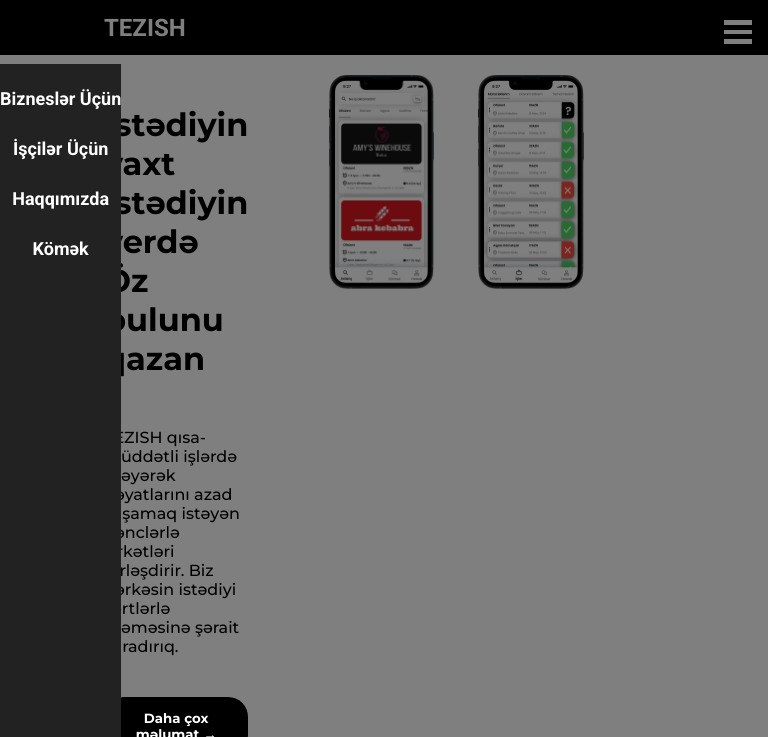
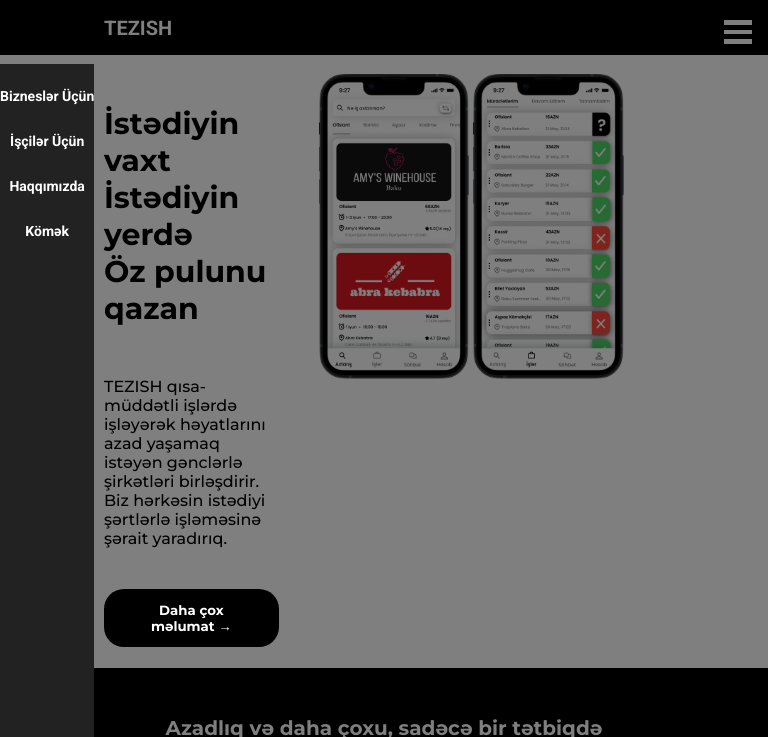
Before and after one commit to Amrakh9/TEZISH, a plain HTML site: page index.html in a window 768 px wide. Both pictures are taken after a click on the link 738 px from the left and 32 px from the top of the page. Shown: the top 737 px of the page. Drawn offline with Linux system fonts and the light colour scheme.

Commit message:
some media elements

```diff
--- a/style.css
+++ b/style.css
@@ -36,7 +36,7 @@
 }
 
 .menu {
-    width: 40%;
+    width: 50%;
 }
 
 ul {
@@ -121,7 +121,7 @@
 
 .more-info {
     padding-top: 25px;
-    padding-bottom: 150px;
+    padding-bottom: 2%;
 }
 
 .more-info-btn {
@@ -144,7 +144,7 @@
 }
 .right-side img{
     width: 35%;
-    padding: 20px;
+    padding: 2%;
 }
 
 
@@ -531,7 +531,7 @@
 .rules-and-privacy {
     display: flex;
     justify-content: space-between;
-    width: 20%;
+    width: 23%;
 }
 
 .phone-and-social,
@@ -546,13 +546,47 @@
 
 @media (min-width:992px) and (max-width:1330px) {
     .container {
-        max-width: 990px;
+        max-width: 980px;
+    }
+    .rules-and-privacy {
+        width: 30%;
     }
 }
 
 @media (min-width:768px) and (max-width:992px) {
     .container {
-        max-width: 760px;
+        max-width: 765px;
+    }
+    .logo{
+        font-size: 20px;
+    }
+    ul li a{
+        font-size: 14px;
+    }
+    .menu{
+        width: 55%;
+    }
+    .more-info-btn{
+        margin-bottom: 10%;
+    }
+    .memo{
+        font-size: 15px;
+    }
+    .download-header{
+        font-size: 20px;
+    }
+    .left-side{
+        width: 69%;
+    }
+    .right-side img{
+        padding: 5% 0 0 0;
+        width: 39%;
+    }
+    .faq{
+        width: 69%;
+    }
+    .rules-and-privacy{
+        width:35%;
     }
 }
 
```
